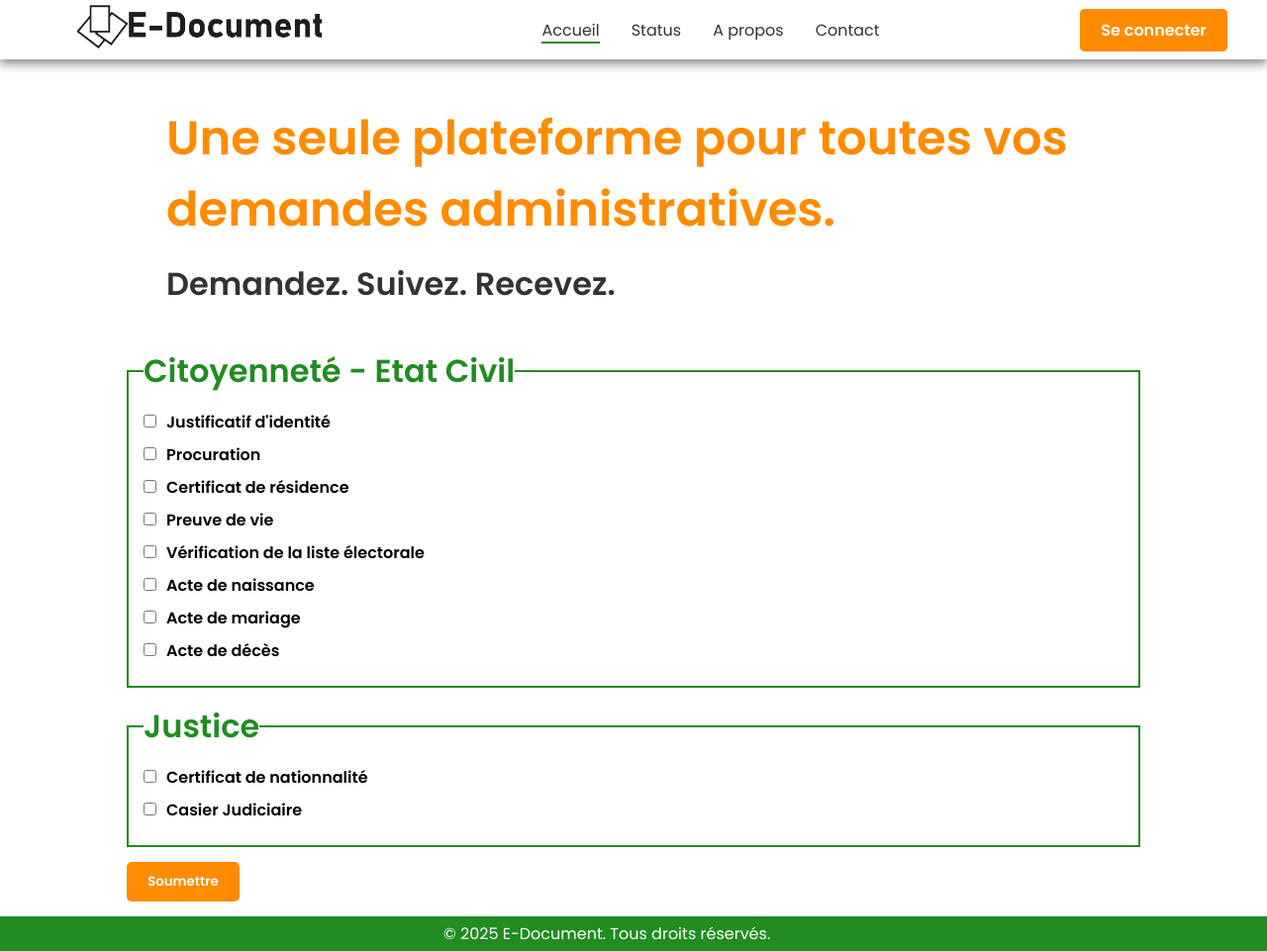
After one commit to yannArmelGALLIE/E-Document, a PHP site: page /index.php in a window 1280 px wide. The commit adds this page. Shown: the whole page at 99% size. Run offline with PHP 8.4, Linux system fonts and the light colour scheme.

Commit message:
Move files html to fils php

```diff
--- /dev/null
+++ b/index.php
@@ -0,0 +1,20 @@
+<!DOCTYPE html>
+<html lang="en">
+
+<head>
+    <meta charset="UTF-8">
+    <meta name="viewport" content="width=device-width, initial-scale=1.0">
+    <link rel="icon" href="assets/img/favicon.png" sizes="32x32">
+    <title>Accueil | E-Document</title>
+</head>
+
+<body>
+    <!-- Header -->
+    <?php include("./screens/header.php"); ?>
+    <!-- Body -->
+    <?php include("./screens/form-demand.php"); ?>
+    <!-- Footer -->
+    <?php include("./screens/footer.php"); ?>
+</body>
+
+</html>
--- /dev/null
+++ b/screens/footer.php
@@ -0,0 +1,25 @@
+<!DOCTYPE html>
+<html lang="fr">
+
+<head>
+    <meta charset="UTF-8">
+    <meta name="viewport" content="width=device-width, initial-scale=1.0">
+    <link rel="icon" href="assets/img/favicon.png" sizes="32x32">
+    <link rel="stylesheet" href="assets/style/style.css">
+    <link href="https://fonts.googleapis.com/css2?family=Poppins:wght@400;600&display=swap" rel="stylesheet">
+    <link href="https://fonts.googleapis.com/css2?family=Material+Symbols+Outlined" rel="stylesheet" />
+    <script src="script/burger-menu.js" defer></script>
+    <script src="script/scroll-bar.js" defer></script>
+    <script src="script/active-link.js" defer></script>
+    <title>Accueil | E-Document</title>
+</head>
+
+<body>
+<section class="section-footer">
+        <footer>
+            <a href="../index.php">&copy; 2025 E-Document. Tous droits réservés.</a>
+        </footer>
+</section>
+</body>
+
+</html>
--- a/index.html
+++ b/screens/form-demand.php
@@ -5,53 +5,17 @@
     <meta charset="UTF-8">
     <meta name="viewport" content="width=device-width, initial-scale=1.0">
     <link rel="icon" href="assets/img/favicon.png" sizes="32x32">
-    <link rel="stylesheet" href="assets/style/style.css">
+    <link rel="stylesheet" href="../assets/style/style.css">
     <link href="https://fonts.googleapis.com/css2?family=Poppins:wght@400;600&display=swap" rel="stylesheet">
     <link href="https://fonts.googleapis.com/css2?family=Material+Symbols+Outlined" rel="stylesheet" />
-    <script src="script/burger-menu.js" defer></script>
-    <script src="script/scroll-bar.js" defer></script>
-    <script src="script/active-link.js" defer></script>
+    <script src="../script/burger-menu.js" defer></script>
+    <script src="../script/scroll-bar.js" defer></script>
+    <script src="../script/active-link.js" defer></script>
     <title>Accueil | E-Document</title>
 </head>
 
 <body>
     <!-- Header -->
-    <section class="section-header">
-        <header>
-            <div class="menu">
-                <div class="logo">
-                    <img src="assets/img/logo.png" alt="Logo de E-Document">
-                </div>
-                <ul class="links">
-                    <li><a href="index.html">Accueil</a></li>
-                    <li><a href="status.html">Status</a></li>
-                    <li><a href="about.html">A propos</a></li>
-                    <li><a href="service.html">Contact</a></li>
-                </ul>
-                <div class="button">
-                    <a href="user.html">Se connecter</a>
-                </div>
-                <div class="burger-menu-button">
-                    <span class="material-symbols-outlined">menu</span>
-                </div>
-            </div>
-            <div class="burger-menu">
-                <ul class="links">
-                    <li><a href="index.html">Accueil</a></li>
-                    <li><a href="status.html">Status</a></li>
-                    <li><a href="about.html">A propos</a></li>
-                    <li><a href="service.html">Contact</a></li>
-                </ul>
-                <div class="divider"></div>
-                <div class="button">
-                    <a href="user.html">Se connecter</a>
-                </div>
-            </div>
-        </header>
-        <div class="progress">
-            <div class="progress-bar" id="scroll-bar"></div>
-         </div>
-    </section>
     <!-- Body -->
      <section class="section-main">
         <main>
@@ -60,7 +24,7 @@
                 <h2 class="second-title">Demandez. Suivez. Recevez.</h2>
             </div>
             <div class="form-demand">
-                <form action="" method="post">
+                <form action="../data/submit-demand.php" method="post">
                     <fieldset>
                         <legend>Citoyenneté - Etat Civil</legend>
                         <input type="checkbox" name="" id=""><label>Justificatif d'identité</label><br>
@@ -83,11 +47,6 @@
         </main>
      </section>
      <!-- Footer -->
-      <section class="section-footer">
-        <footer>
-            <a href="index.html">&copy; 2025 E-Document. Tous droits réservés.</a>
-        </footer>
-      </section>
 </body>
 
 </html>
--- /dev/null
+++ b/screens/header.php
@@ -0,0 +1,57 @@
+<!DOCTYPE html>
+<html lang="fr">
+
+<head>
+    <meta charset="UTF-8">
+    <meta name="viewport" content="width=device-width, initial-scale=1.0">
+    <link rel="icon" href="../assets/img/favicon.png" sizes="32x32">
+    <link rel="stylesheet" href="../assets/style/style.css">
+    <link href="https://fonts.googleapis.com/css2?family=Poppins:wght@400;600&display=swap" rel="stylesheet">
+    <link href="https://fonts.googleapis.com/css2?family=Material+Symbols+Outlined" rel="stylesheet" />
+    <script src="../script/burger-menu.js" defer></script>
+    <script src="../script/scroll-bar.js" defer></script>
+    <script src="../script/active-link.js" defer></script>
+    <title>Accueil | E-Document</title>
+</head>
+
+<body>
+    <!-- Header -->
+    <section class="section-header">
+        <header>
+            <div class="menu">
+                <div class="logo">
+                    <img src="../assets/img/logo.png" alt="Logo de E-Document">
+                </div>
+                <ul class="links">
+                    <li><a href="index.php">Accueil</a></li>
+                    <li><a href="status.php">Status</a></li>
+                    <li><a href="about.php">A propos</a></li>
+                    <li><a href="service.php">Contact</a></li>
+                </ul>
+                <div class="button">
+                    <a href="user.php">Se connecter</a>
+                </div>
+                <div class="burger-menu-button">
+                    <span class="material-symbols-outlined">menu</span>
+                </div>
+            </div>
+            <div class="burger-menu">
+                <ul class="links">
+                    <li><a href="index.php">Accueil</a></li>
+                    <li><a href="status.php">Status</a></li>
+                    <li><a href="about.php">A propos</a></li>
+                    <li><a href="service.php">Contact</a></li>
+                </ul>
+                <div class="divider"></div>
+                <div class="button">
+                    <a href="user.php">Se connecter</a>
+                </div>
+            </div>
+        </header>
+        <div class="progress">
+            <div class="progress-bar" id="scroll-bar"></div>
+         </div>
+    </section>
+</body>
+
+</html>
```
Also changed, not shown: about.php (added, +25 -0 lines), service.php (added, +25 -0 lines), status.php (added, +25 -0 lines), user.php (added, +25 -0 lines), data/submit-demand.php (added), service.html (deleted), status.html (deleted), user.html (deleted).
